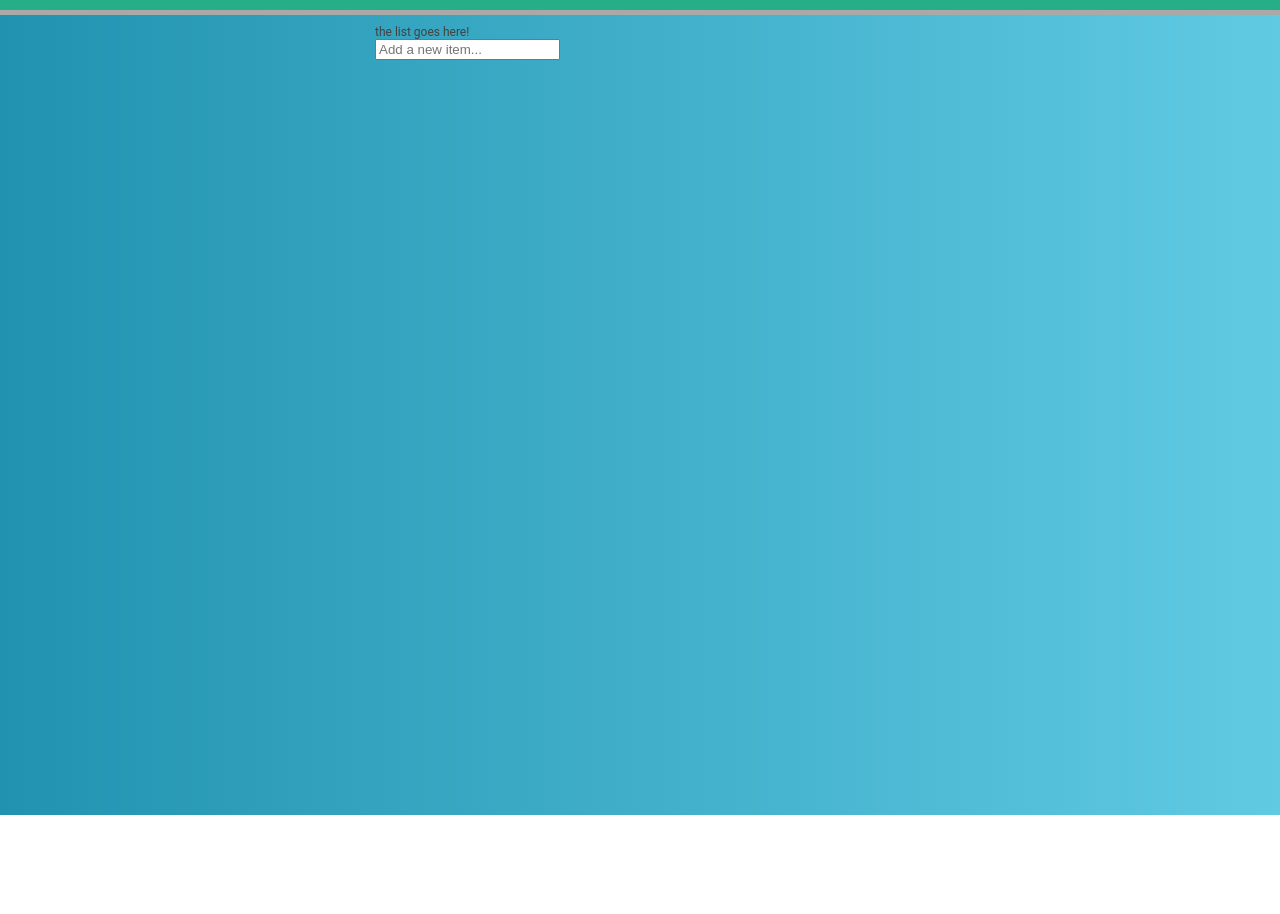
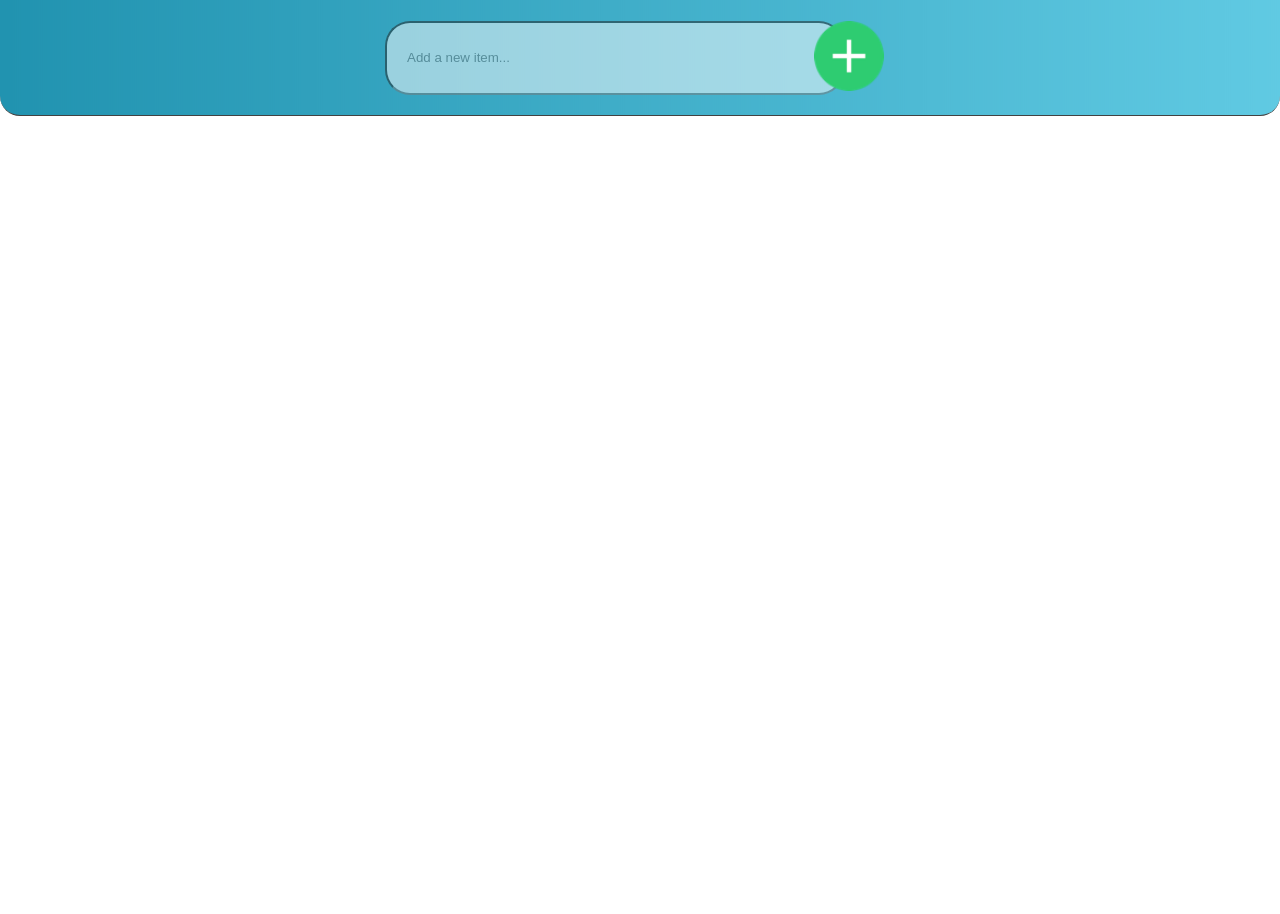
Before and after one commit to MattBurnsUK/toDoList, a plain HTML site: page index.html in a window 1280 px wide. Shown: the part 70-984 px from the top of the page. Before the commit the page ends 885 px from the top, so only its background shows below. Drawn offline with Linux system fonts and the light colour scheme.

Commit message:
minor styling updates

```diff
--- a/index.html
+++ b/index.html
@@ -9,17 +9,22 @@
 
   <body>
       <header class="header">
-            <h1>My To Do List:</h1>
+            <section class="head-wrap">
+                <h1>My To Do List:</h1>
+                <form>
+                    <input type="text" id="addNewItem" placeholder="Add a new item...">
+                    <input type="image" name="submit" src="64x64.png" alt="submit" class="add-icon" />
+                </form>
+            </section>
       </header>
 
       <div class="list-wrapper">
       <section class="the-list">
           <section class="list-items-container">
-              the list goes here!
               <ul id="ul">
 
               </ul>
-              <input type="text" id="addNewItem" placeholder="Add a new item...">
+
           </section>
           </section>
       </div>
--- a/styles.css
+++ b/styles.css
@@ -20,14 +20,17 @@ ul {
 li {
     border: 1px;
     border-style: solid;
-    border-color: black;
-    margin:5px;
+    border-color: darkgray;
+    box-shadow: 1px 3px 2px #888888;
+    margin: 5px;
+    font-size: 16px;
 }
 
 li .checked
 
-header {
-    background-color: #25AE88;
+.add-icon{
+    width: 80px;
+    height: 80px;
 }
 
 h1 {
@@ -36,22 +39,43 @@ h1 {
 }
 
 .header {
-    border-bottom: 5px;
+    border-bottom: 1px;
     border-bottom-style:solid;
-    border-color: darkgrey;
-    background-color: #25AE88;
+    border-radius: 20px;
+    background-image: url(backgroundGrad.jpg);
+   /* background-color: #25AE88; */
+}
+
+#addNewItem {
+    width: 70%;
+    opacity: 0.5;
+    padding: 20px;
+    height: 30px;
+    border-radius: 25px;
+    margin: 20px;
+    padding-right: 50px;
+}
+
+.add-icon {
+    height: 70px;
+    margin-top: 20px;
+    margin-left: -50px;
+    z-index: 2;
 }
 
 
-
-
 .list-wrapper {
-
+    background: white;
 }
 
 .the-list {
+    width: 100%;
+}
 
+form {
+    display: flex;
 }
+
 
 .list-items-container {
     padding:10px;
@@ -84,25 +108,28 @@ h1 {
 
 
 
-@media screen and (max-width:600px) {
-    .the-list {
-    width:100%;
-    }
-}
+
 
 @media screen and (min-width:601px) {
-    head {
+    header {
+        width: 100%;
         background-image: url(backgroundGrad.jpg);
     }
+
+    .head-wrap {
+        width: 550px;
+        margin-left: auto;
+        margin-right: auto;
+    }
+
     .the-list {
         width:550px;
         margin-left: auto;
         margin-right: auto;
     }
+
     .list-wrapper {
         width:100%;
         height:100%;
-        background-image: url(backgroundGrad.jpg);
-
     }
 }
```
Also changed, not shown: 64x64.png (added), plus.png (added), plus.svg (added).
